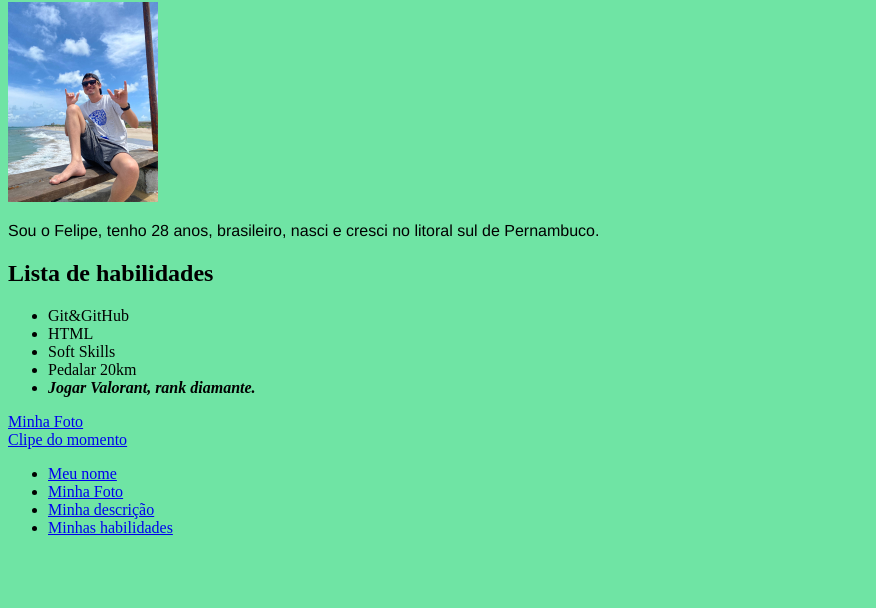
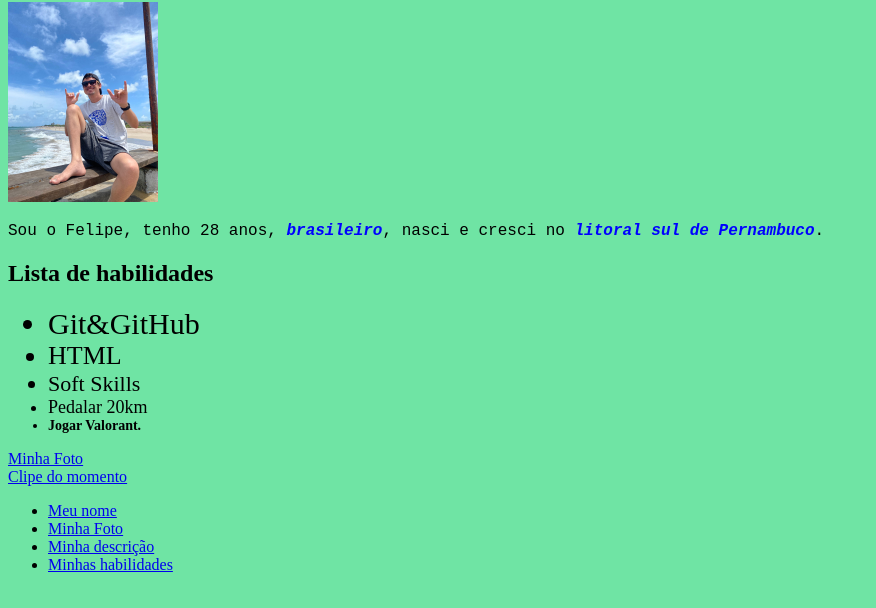
Before and after one commit to luiz-felipe2/luiz-felipe2, a plain HTML site: page index.html in a window 1280 px wide. Shown: the part 78-686 px from the top of the page, without its empty margins (0-876 px from the left). Drawn offline with Linux system fonts and the light colour scheme.

Commit message:
alteracao tamanho dos elementos da lista

```diff
--- a/index.html
+++ b/index.html
@@ -10,30 +10,50 @@
     <title>Portfólio Web</title>
 </head>
 <style>
-    h1 {
+    h1 , p  {
         font-family: 'Courier New', Courier, monospace;
-    }
-
-    p {
-        font-family: 'Franklin Gothic Medium', 'Arial Narrow', Arial, sans-serif;
     }
 
     body {
         background-color: rgb(111,228,164);
     }
 
+    em {
+        color: blue;
+    }
+
+    .git {
+        font-size: 30px;
+    }
+
+    .html {
+        font-size: 26px;
+    }
+
+    .skills {
+        font-size: 22px;
+
+    }
+    .pedalar {
+        font-size: 18px;
+    }
+
+    .jogar {
+        font-size: 14px;
+    }
+
 </style>
 <body>
     <h1 id="nome">Luiz Felipe</h1>
     <img src="praiou.jpeg" width="150px" alt="Primeira viagem de 2023, na Paraíba" id="foto">
-    <p id="descricao"> Sou o Felipe, tenho 28 anos, brasileiro, nasci e cresci no litoral sul de Pernambuco.</p>
+    <p id="descricao"> Sou o Felipe, tenho 28 anos, <strong><em>brasileiro</strong></em>, nasci e cresci no <strong><em>litoral sul de Pernambuco</strong></em>.</p>
     <h2 id="habilidades"> Lista de habilidades</h2>
     <ul>
-        <li>Git&GitHub</li>
-        <li>HTML</li>
-        <li>Soft Skills</li>
-        <li>Pedalar 20km</li>
-        <li><strong><em>Jogar Valorant, rank diamante.</li></strong></em>
+        <li class="git">Git&GitHub</li>
+        <li class="html">HTML</li>
+        <li class="skills">Soft Skills</li>
+        <li class="pedalar">Pedalar 20km</li>
+        <li class="jogar"><strong>Jogar Valorant.</strong></li>
     </ul>
     <a href="#foto">Minha Foto</a> <br>
     <a href="https://www.youtube.com/watch?v=G7KNmW9a75Y&ab_channel=MileyCyrusVEVO" target="_blank">Clipe do momento</a>
```
